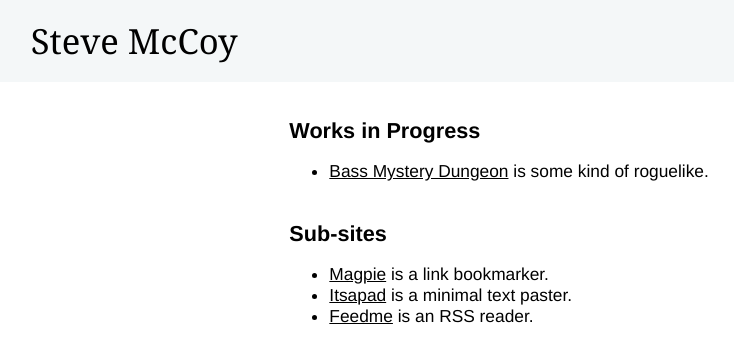
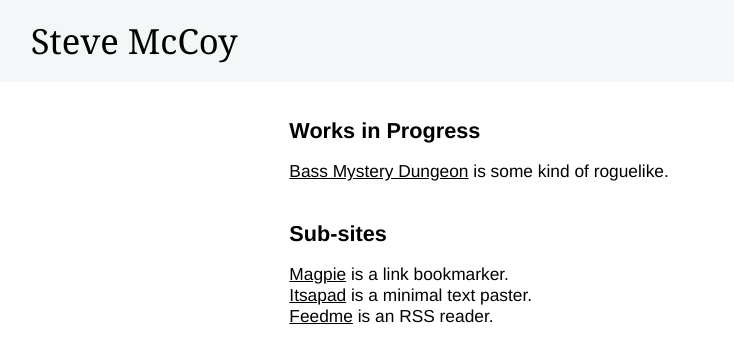
Before and after one commit to mccoyst/mccoyst.github.io, a Jekyll site: the page built from index.html, in a window 1280 px wide. Shown: the top 363 px of the page, without its empty margins (4-738 px from the left). Built offline with Jekyll 4.4.1, drawn with Linux system fonts in a browser that asks for light colours.

Commit message:
Ditch discs

```diff
--- a/style/stk5.css
+++ b/style/stk5.css
@@ -36,23 +36,11 @@ h1 {
 	padding-top: 1em;
 }
 
-dt {
-	font-size: 100%;
-	overflow: hidden;
-	float: left;
-	margin: 0 .2em;
+
+li {
+	list-style: none;
 }
 
-dt:after {
-	content: ' is ';
+ul {
+	padding-left: 0;
 }
-
-dd {
-	font-size: 100%;
-	word-wrap: break-word;
-	overflow: hidden;
-}
-
-dd:after {
-	content: '.';
-}
```
